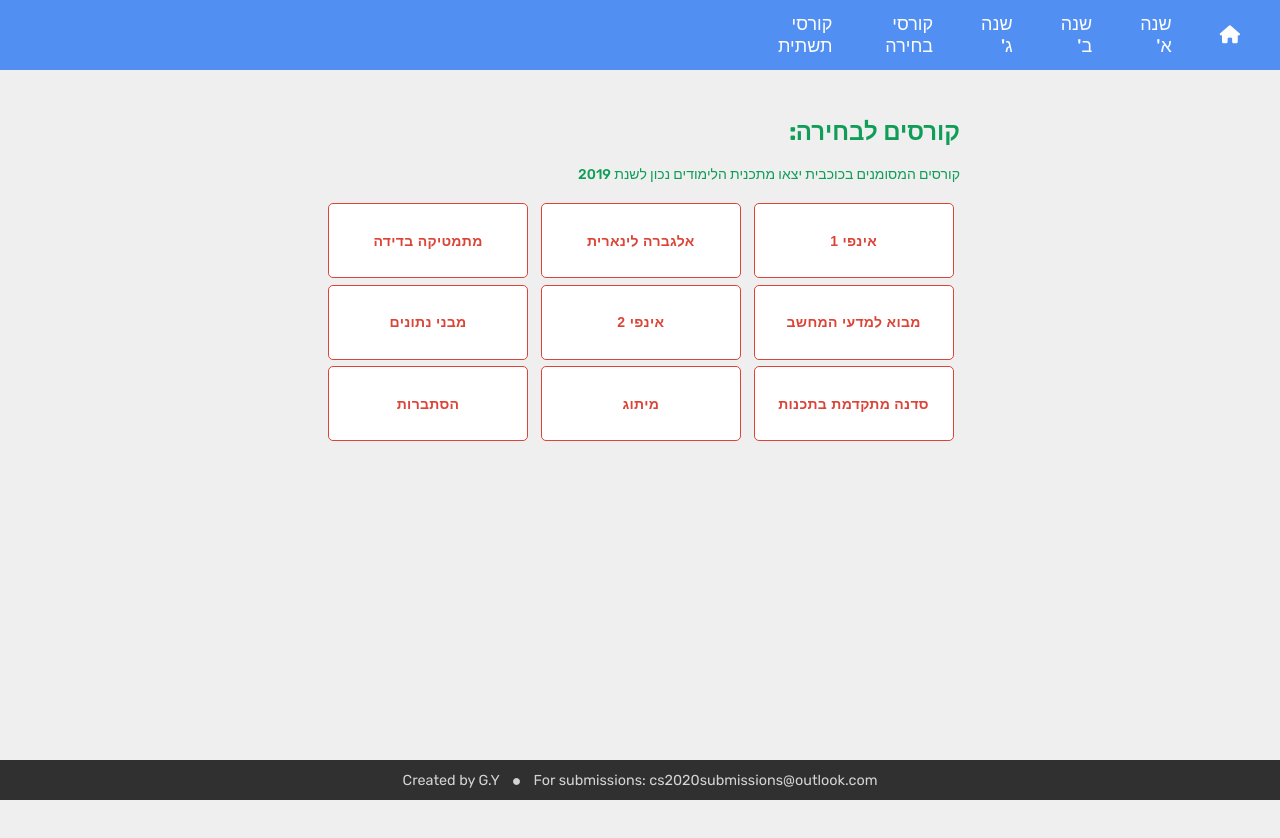
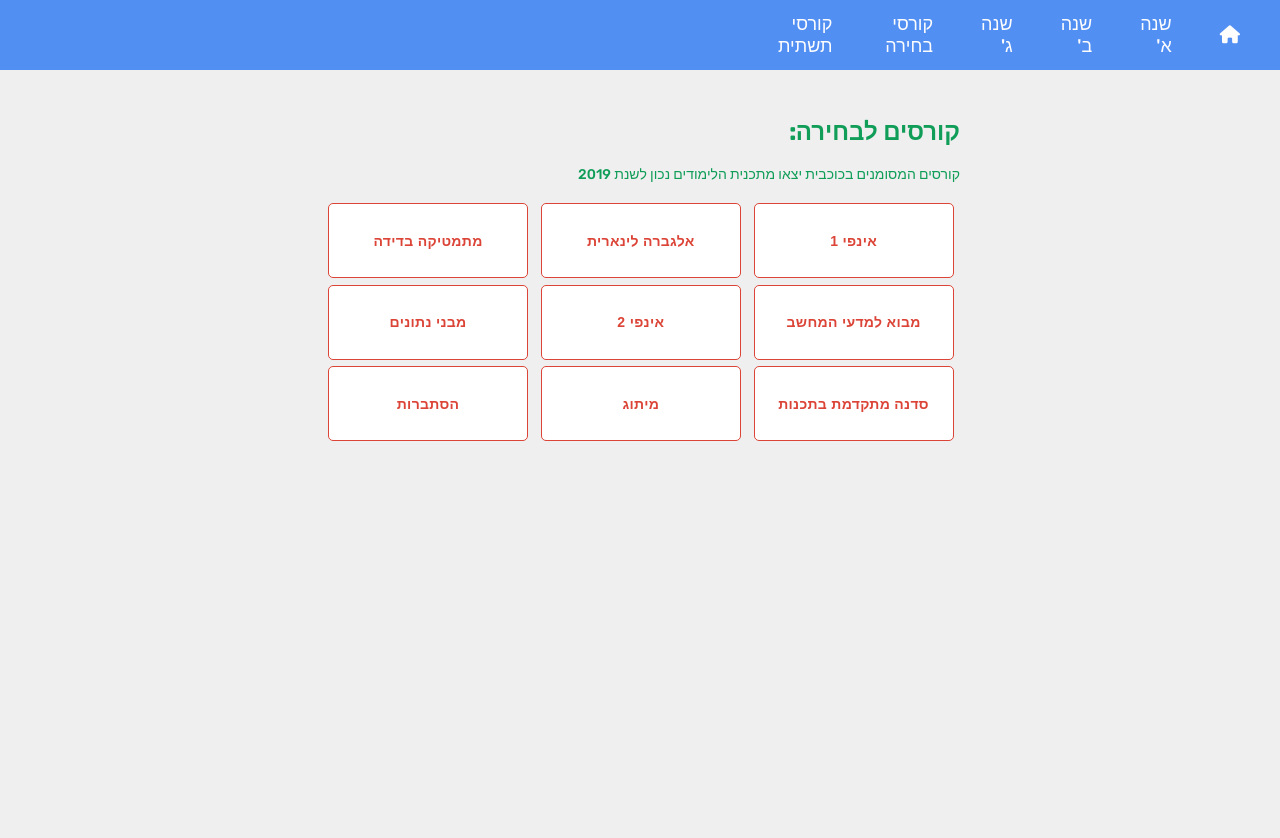
Before and after one commit to Gal94/cs2020, a React (Create React App) app: page /#/first-year in a window 1280 px wide. Before the commit the page ends 800 px from the top, so only its background shows below. Built offline with nearby package versions, Linux system fonts and the light colour scheme.

Commit message:
css tweaks

```diff
--- a/src/App.css
+++ b/src/App.css
@@ -3,12 +3,6 @@
   height: 100%;
   margin: 0;
 }
-
-.content {
-  height: 90vh;
-  overflow-y: auto;
-}
-
 a {
   text-decoration: none;
   color: black;
--- a/src/App.js
+++ b/src/App.js
@@ -24,7 +24,7 @@ function App() {
             <Route path='/' component={HomePage}/>
         </Switch>
           </div>
-          <Footer/>
+          {/*<Footer/>*/}
       </div>
   );
 }
--- a/src/components/footer/footer.styles.scss
+++ b/src/components/footer/footer.styles.scss
@@ -3,10 +3,9 @@
   left: 0;
   background-color: black;
   width: 100%;
-  height: 5vh;
+  height: 5%;
   opacity: 0.8;
-  position: fixed;
-  margin-top: 5px;
+  position: relative;
 
 
   .info-div{
--- a/src/pages/homepage/homepage.styles.scss
+++ b/src/pages/homepage/homepage.styles.scss
@@ -1,6 +1,6 @@
 .homepage {
   width: 80%;
-
+  height: 90vh;
   margin: 0 auto;
   display: flex;
   flex-direction: column;
@@ -36,7 +36,7 @@
     }
 
     @media screen and (max-width: 840px) {
-      flex-wrap: wrap;
+      display:block;
     }
   }
 
--- a/src/pages/modules/modules.styles.scss
+++ b/src/pages/modules/modules.styles.scss
@@ -1,6 +1,7 @@
 .modules {
   color: #0F9D58;
   width: 50%;
+  height: 90vh;
   margin: 0 auto;
 
   .module-text{
```
